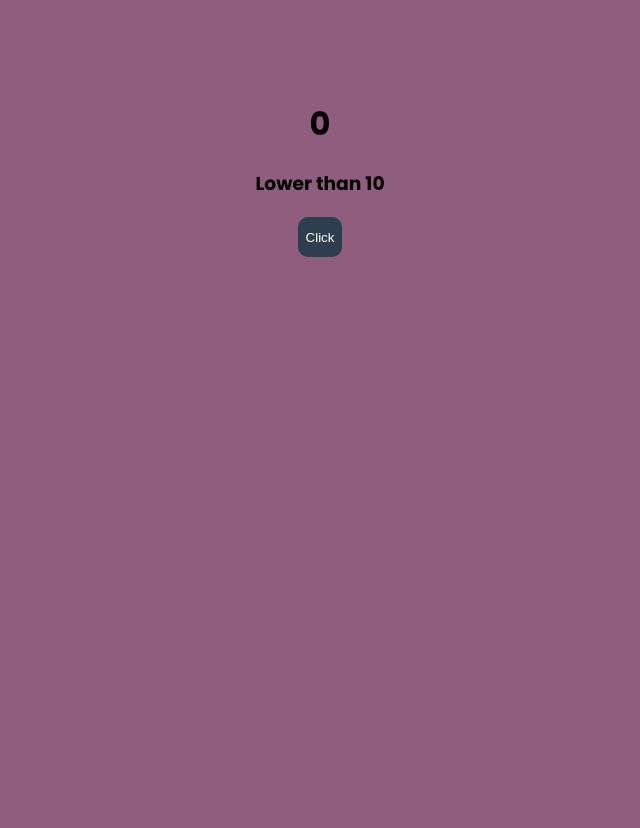
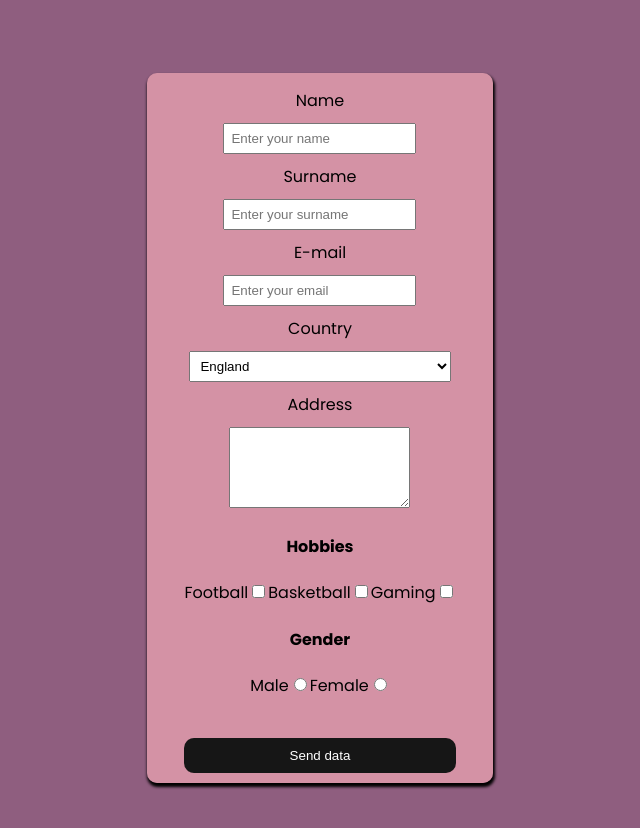
Before and after one commit to dzenannn/vue-cli, a Vue app: page / in a window 1280 px wide. Shown: the top 828 px of the page, without its empty margins (320-960 px from the left). Before the commit the page ends 800 px from the top, so only its background shows below. Built offline with nearby package versions, Linux system fonts and the light colour scheme.

Commit message:
forms in vue (template only)

```diff
--- a/src/App.vue
+++ b/src/App.vue
@@ -1,8 +1,9 @@
 <template>
   <div>
-    <h1>{{ total }}</h1>
+    <!-- <h1>{{ total }}</h1>
     <h3>{{ totalResult }}</h3>
-    <button @click="total += 1">Click</button>
+    <button @click="total += 1">Click</button> -->
+    <Form />
   </div>
   <!-- <keep-alive> <component :is="activeComponent" /></keep-alive> -->
   <!-- keep-alive sluzi da nam sačuva sve podatke sa određene komponente -->
@@ -10,9 +11,11 @@
 </template>
 
 <script>
+import Form from "@/components/Form.vue";
+
 export default {
   name: "App",
-  components: {},
+  components: { Form },
   computed: {
     totalResult() {
       console.log("Computed property rendered");
@@ -36,7 +39,6 @@ body {
   padding: 0;
   box-sizing: border-box;
   background-color: #8f5e7f;
-  margin-top: 50px;
 }
 #app {
   font-family: "Poppins";
@@ -47,16 +49,4 @@ body {
 div {
   place-items: center;
 }
-
-button {
-  cursor: pointer;
-  height: 40px;
-  display: flex;
-  place-items: center;
-  border: none;
-  border-radius: 10px;
-  background-color: #2c3e50;
-  color: #fff;
-  padding: 8px;
-}
 </style>
--- /dev/null
+++ b/src/components/Form.vue
@@ -0,0 +1,130 @@
+<script>
+export default {
+  name: "Form",
+};
+</script>
+
+<template>
+  <div class="main">
+    <div class="wrapper">
+      <form class="myForm">
+        <div class="inputDiv">
+          <label for="nameInput">Name</label>
+          <input type="text" id="nameInput" placeholder="Enter your name" />
+        </div>
+        <div class="inputDiv">
+          <label for="surnameInput">Surname</label>
+          <input
+            type="text"
+            id="surnameInput"
+            placeholder="Enter your surname"
+          />
+        </div>
+        <div class="inputDiv">
+          <label for="emailInput">E-mail</label>
+          <input type="email" id="emailInput" placeholder="Enter your email" />
+        </div>
+        <div class="inputDiv">
+          <label for="country">Country</label>
+          <select name="country" id="country">
+            <option>England</option>
+            <option>Serbia</option>
+            <option>Germany</option>
+          </select>
+        </div>
+        <div class="inputDiv">
+          <label for="address">Address</label>
+          <textarea name="address" id="address" rows="5"></textarea>
+        </div>
+        <div>
+          <h4>Hobbies</h4>
+          <div class="checkboxDiv">
+            <div>
+              <label for="checkbox1">Football</label>
+              <input type="checkbox" id="checkbox1" />
+            </div>
+            <div>
+              <label for="checkbox2">Basketball</label>
+              <input type="checkbox" id="checkbox2" />
+            </div>
+            <div>
+              <label for="checkbox3">Gaming</label>
+              <input type="checkbox" id="checkbox3" />
+            </div>
+          </div>
+        </div>
+        <div>
+          <h4>Gender</h4>
+          <div class="checkboxDiv">
+            <div>
+              <label for="radio1">Male</label>
+              <input type="radio" name="gender" id="radio1" />
+            </div>
+            <div>
+              <label for="radio2">Female</label>
+              <input type="radio" name="gender" id="radio2" />
+            </div>
+          </div>
+        </div>
+        <button type="submit">Send data</button>
+      </form>
+    </div>
+  </div>
+</template>
+
+<style scoped>
+.main {
+  width: 140%;
+  margin: 25%;
+  display: flex;
+  justify-content: center;
+}
+.wrapper {
+  width: 80%;
+  padding: 10px;
+  border-radius: 10px;
+  box-shadow: 1px 3px 3px 1px;
+  background-color: rgba(245, 171, 183, 0.681);
+}
+
+.myForm {
+  display: flex;
+  flex-direction: column;
+}
+
+.inputDiv {
+  display: flex;
+  flex-direction: column;
+  gap: 10px;
+  padding: 5px;
+}
+
+.myForm button {
+  border: none;
+  padding: 10px;
+  margin-top: 15%;
+  border-radius: 10px;
+  color: white;
+  background-color: #161616;
+  cursor: pointer;
+  display: flex;
+  justify-content: center;
+}
+
+.myForm button:hover {
+  background-color: #2e2e2e;
+}
+
+input {
+  padding: 6px;
+}
+
+select {
+  padding: 6px;
+  width: 100%;
+}
+
+.checkboxDiv {
+  display: flex;
+}
+</style>
```
